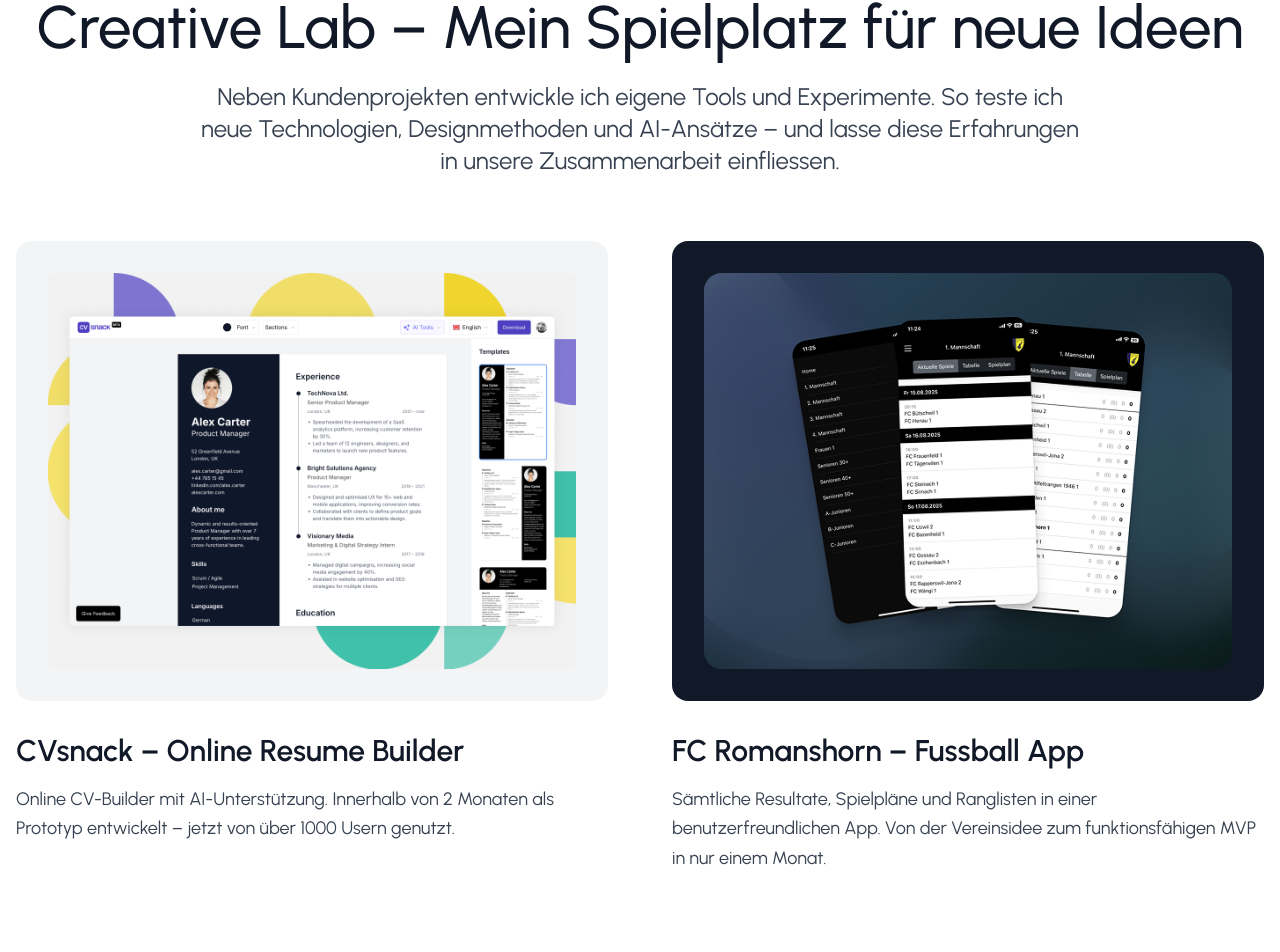
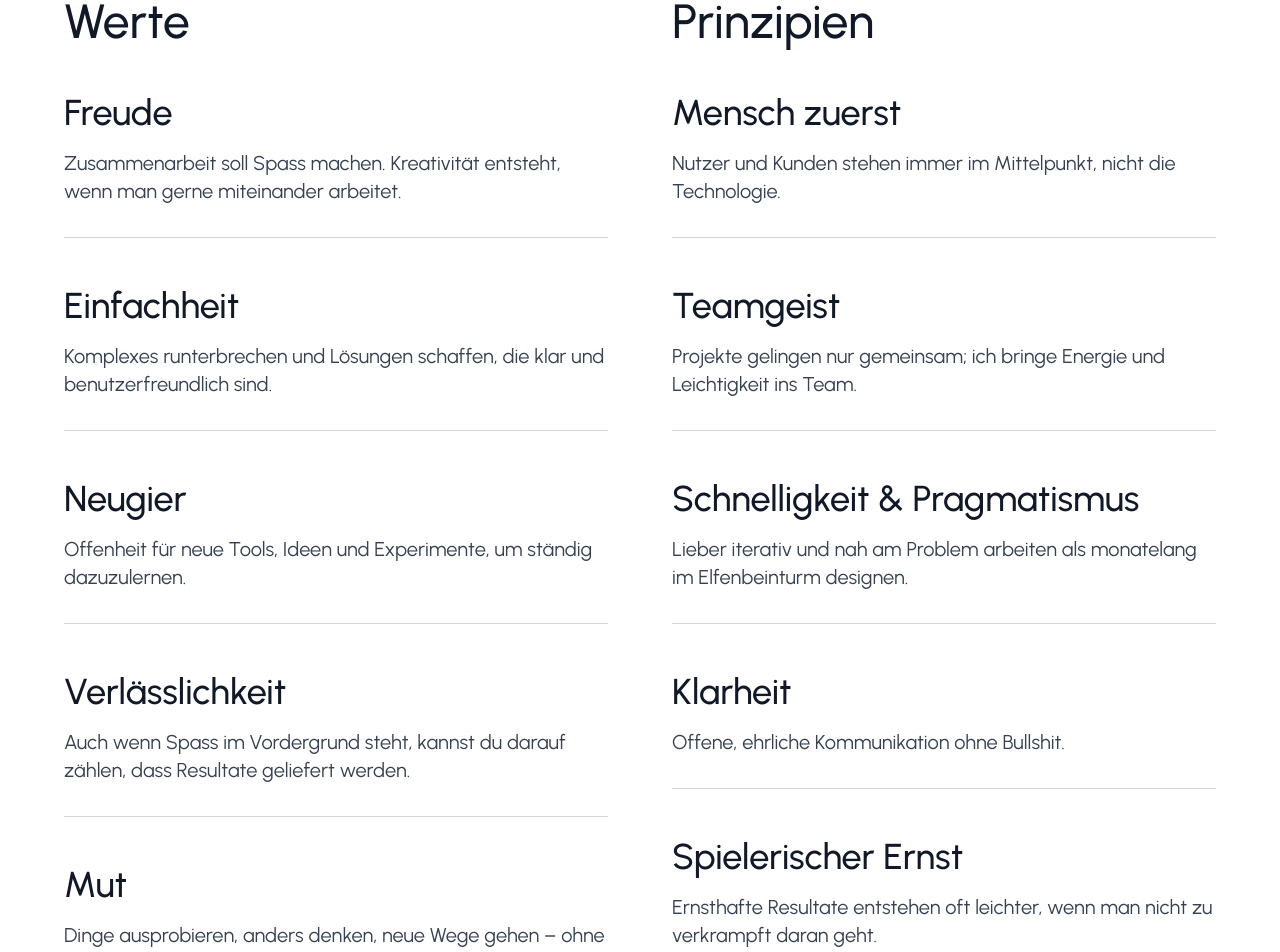
Before and after one commit to thomasveit89/DESIGNSNACK, a Nuxt app: page / in a window 1280 px wide. Shown: the part 5233-6185 px from the top of the page. Built offline with nearby package versions, Linux system fonts and the light colour scheme.

Commit message:
feat(homepage): add values and principles section and adjust creative lab spacing
Add new "Werte & Prinzipien" section to homepage with detailed content blocks
Adjust creative lab section spacing and paper plane animation timing

```diff
--- a/pages/index.vue
+++ b/pages/index.vue
@@ -411,10 +411,109 @@
       </div>
     </div>
 
+    <!-- Values & Principles Section -->
+    <div class="w-full pt-40 pb-0 bg-white">
+      <div class="container mx-auto px-4">
+        <div class="max-w-6xl mx-auto">
+          <!-- Left Column: Werte -->
+          <div class="grid grid-cols-1 lg:grid-cols-2 gap-16 mb-16">
+            <div class="space-y-12">
+              <h2 class="text-4xl md:text-5xl font-medium text-gray-900 mb-12">Werte</h2>
+
+              <!-- Freude -->
+              <div class="border-b border-gray-300 pb-8">
+                <h3 class="text-3xl md:text-4xl font-medium text-gray-900 mb-4">Freude</h3>
+                <p class="text-lg md:text-xl text-gray-700 leading-relaxed">
+                  Zusammenarbeit soll Spass machen. Kreativität entsteht, wenn man gerne miteinander arbeitet.
+                </p>
+              </div>
+
+              <!-- Einfachheit -->
+              <div class="border-b border-gray-300 pb-8">
+                <h3 class="text-3xl md:text-4xl font-medium text-gray-900 mb-4">Einfachheit</h3>
+                <p class="text-lg md:text-xl text-gray-700 leading-relaxed">
+                  Komplexes runterbrechen und Lösungen schaffen, die klar und benutzerfreundlich sind.
+                </p>
+              </div>
+
+              <!-- Neugier -->
+              <div class="border-b border-gray-300 pb-8">
+                <h3 class="text-3xl md:text-4xl font-medium text-gray-900 mb-4">Neugier</h3>
+                <p class="text-lg md:text-xl text-gray-700 leading-relaxed">
+                  Offenheit für neue Tools, Ideen und Experimente, um ständig dazuzulernen.
+                </p>
+              </div>
+
+              <!-- Verlässlichkeit -->
+              <div class="border-b border-gray-300 pb-8">
+                <h3 class="text-3xl md:text-4xl font-medium text-gray-900 mb-4">Verlässlichkeit</h3>
+                <p class="text-lg md:text-xl text-gray-700 leading-relaxed">
+                  Auch wenn Spass im Vordergrund steht, kannst du darauf zählen, dass Resultate geliefert werden.
+                </p>
+              </div>
+
+              <!-- Mut -->
+              <div class="pb-8">
+                <h3 class="text-3xl md:text-4xl font-medium text-gray-900 mb-4">Mut</h3>
+                <p class="text-lg md:text-xl text-gray-700 leading-relaxed">
+                  Dinge ausprobieren, anders denken, neue Wege gehen – ohne Angst vor Fehlern.
+                </p>
+              </div>
+            </div>
+
+            <!-- Right Column: Prinzipien -->
+            <div class="space-y-12">
+              <h2 class="text-4xl md:text-5xl font-medium text-gray-900 mb-12">Prinzipien</h2>
+
+              <!-- Mensch zuerst -->
+              <div class="border-b border-gray-300 pb-8">
+                <h3 class="text-3xl md:text-4xl font-medium text-gray-900 mb-4">Mensch zuerst</h3>
+                <p class="text-lg md:text-xl text-gray-700 leading-relaxed">
+                  Nutzer und Kunden stehen immer im Mittelpunkt, nicht die Technologie.
+                </p>
+              </div>
+
+              <!-- Teamgeist -->
+              <div class="border-b border-gray-300 pb-8">
+                <h3 class="text-3xl md:text-4xl font-medium text-gray-900 mb-4">Teamgeist</h3>
+                <p class="text-lg md:text-xl text-gray-700 leading-relaxed">
+                  Projekte gelingen nur gemeinsam; ich bringe Energie und Leichtigkeit ins Team.
+                </p>
+              </div>
+
+              <!-- Schnelligkeit & Pragmatismus -->
+              <div class="border-b border-gray-300 pb-8">
+                <h3 class="text-3xl md:text-4xl font-medium text-gray-900 mb-4">Schnelligkeit & Pragmatismus</h3>
+                <p class="text-lg md:text-xl text-gray-700 leading-relaxed">
+                  Lieber iterativ und nah am Problem arbeiten als monatelang im Elfenbeinturm designen.
+                </p>
+              </div>
+
+              <!-- Klarheit -->
+              <div class="border-b border-gray-300 pb-8">
+                <h3 class="text-3xl md:text-4xl font-medium text-gray-900 mb-4">Klarheit</h3>
+                <p class="text-lg md:text-xl text-gray-700 leading-relaxed">
+                  Offene, ehrliche Kommunikation ohne Bullshit.
+                </p>
+              </div>
+
+              <!-- Spielerischer Ernst -->
+              <div class="pb-8">
+                <h3 class="text-3xl md:text-4xl font-medium text-gray-900 mb-4">Spielerischer Ernst</h3>
+                <p class="text-lg md:text-xl text-gray-700 leading-relaxed">
+                  Ernsthafte Resultate entstehen oft leichter, wenn man nicht zu verkrampft daran geht.
+                </p>
+              </div>
+            </div>
+          </div>
+        </div>
+      </div>
+    </div>
+
     <!-- Creative Lab Section -->
-    <div ref="creativeLab" class="w-full pt-40 pb-32 bg-white relative overflow-hidden">
+    <div ref="creativeLab" class="w-full py-16 bg-white relative">
       <!-- Paper Plane Animation -->
-      <img ref="paperPlane" src="/img/paperplane.svg" alt="Paper Plane" class="absolute opacity-0 pointer-events-none z-10" style="left: -100px; top: 50%;" width="60" height="60">
+      <img ref="paperPlane" src="/img/paperplane.svg" alt="Paper Plane" class="absolute opacity-0 pointer-events-none z-10" style="left: -100px; top: 40px;" width="60" height="60">
 
       <div class="container mx-auto px-4">
         <!-- Section Header -->
@@ -991,8 +1090,8 @@
   const tl = gsap.timeline({
     scrollTrigger: {
       trigger: creativeLab.value,
-      start: "center bottom",
-      end: "bottom center",
+      start: "top bottom",
+      end: "center center",
       scrub: 1.5, // Links animation progress to scroll (0.5 = faster movement)
       onLeave: () => {
         // Reset position after scrolling past
```
